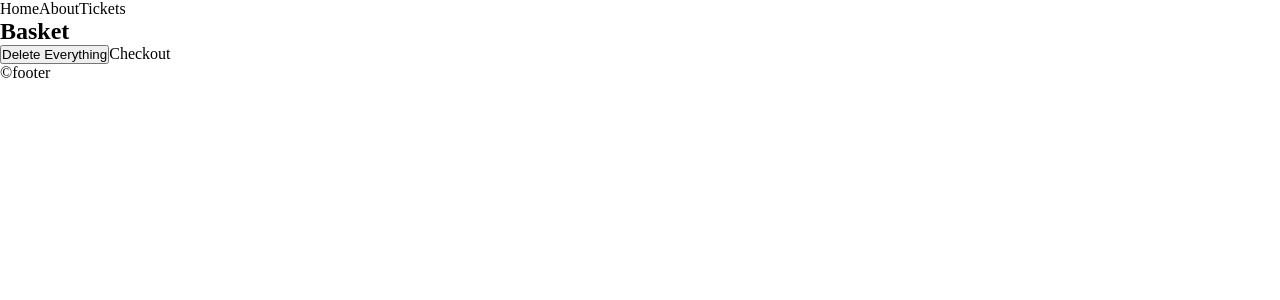
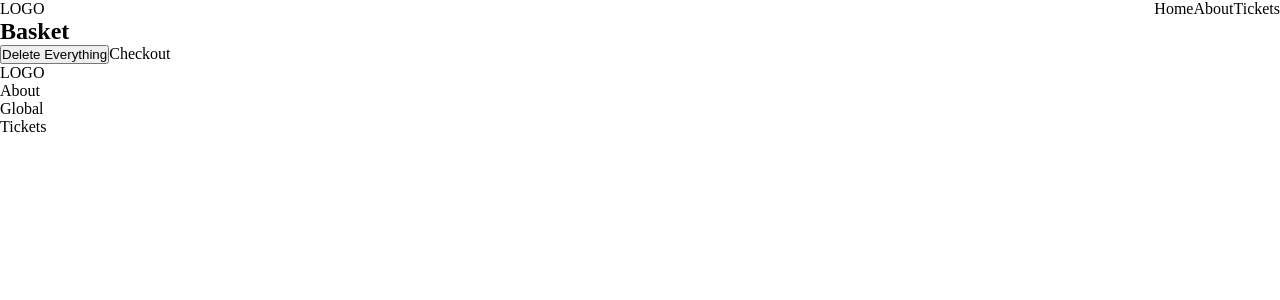
Before and after one commit to ozolinala/fooFestApp-forked, a Next.js app: page / in a window 1280 px wide. Shown: the top 300 px of the page. Built offline with nearby package versions, Linux system fonts and the light colour scheme.

Commit message:
layout updates

```diff
--- a/layouts/Layout.js
+++ b/layouts/Layout.js
@@ -1,20 +1,44 @@
 // import Anchor from "./Anchor";
 import Link from 'next/link';
 import Basket from "@/components/Basket";
+import styles from "@/styles/Home.module.css";
+
 export default function Layout({ children })  {
 
     return (
         <>
-        <nav>
-           <Link href="./">Home</Link>
-           <Link href="./about">About</Link>
-           <Link href="./tickets">Tickets</Link>
+        <nav className={styles.Navbar}>
+      <p>LOGO</p>
+      <ul className={styles.navLinks}>
+      <li>
+        <Link href="./">Home</Link>
+        </li>
+        <li>
+        <Link href="./about">About</Link>
+        </li>
+        <li>
+        <Link href="./tickets">Tickets</Link>
+        </li>
+      </ul>
         </nav>
         <main>
         {children}
         </main>
         <Basket/>
-        <footer>&copy;footer</footer>
+        <div className={styles.Footer}>
+      <p>LOGO</p>
+      <ul>
+        <li>
+        <Link href="./about">About</Link>
+        </li>
+        <li>
+          <a href="#">Global</a>
+        </li>
+        <li>
+        <Link href="./tickets">Tickets</Link>
+        </li>
+      </ul>
+    </div>
         </>
     );
 }
```
